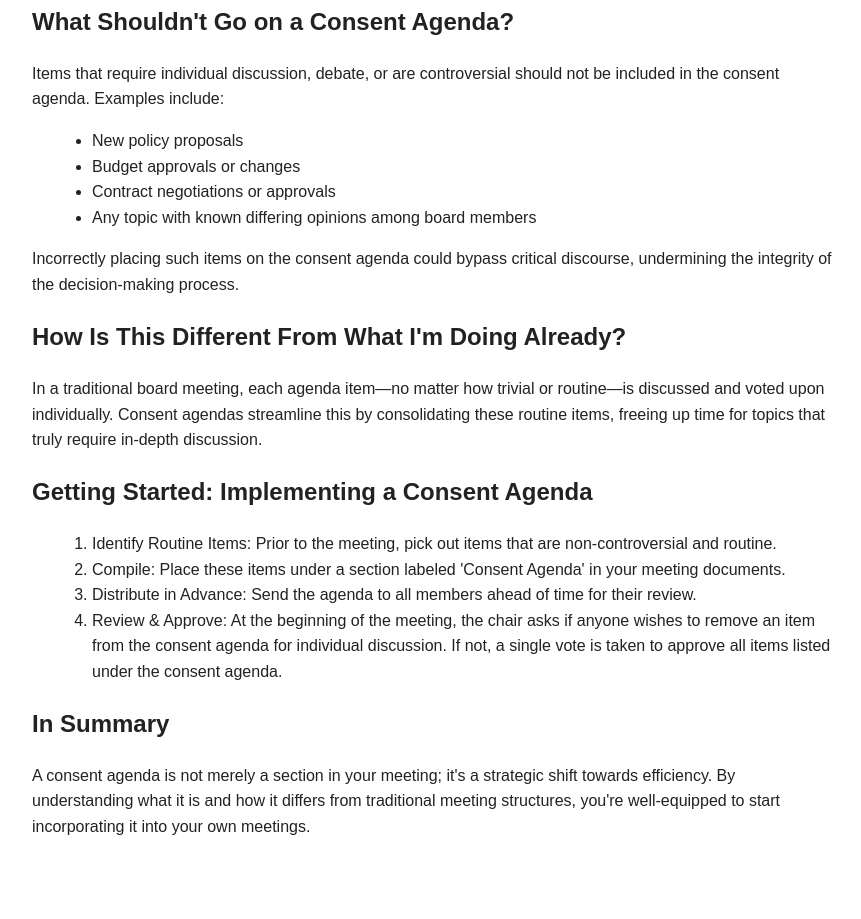
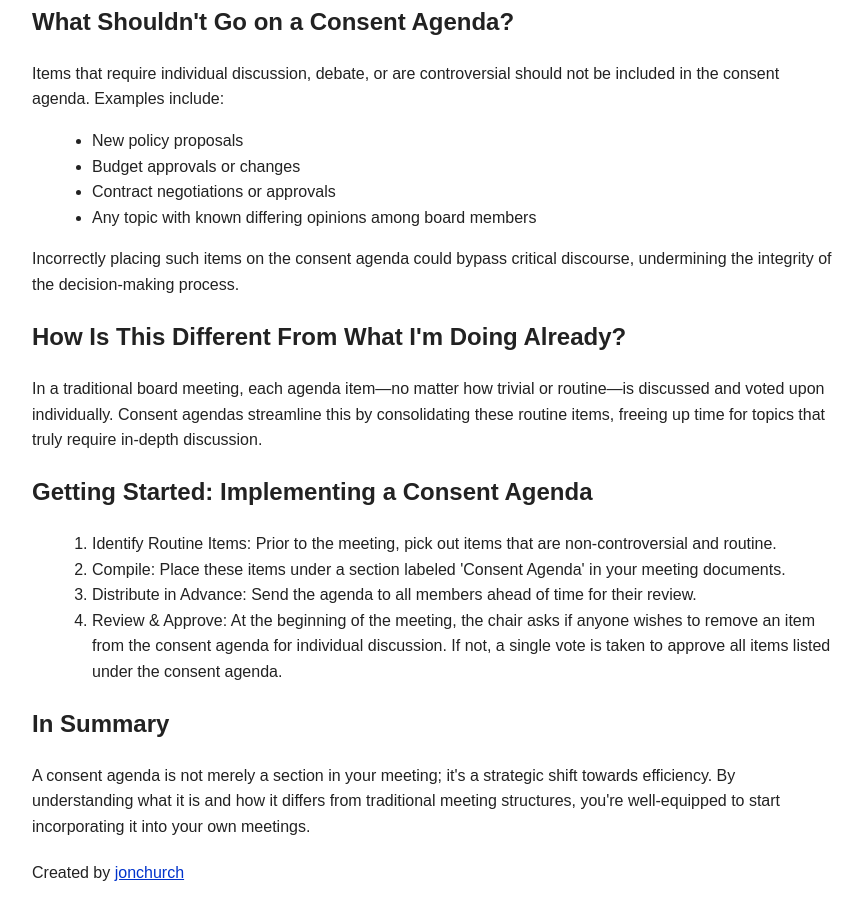
Before and after one commit to jonchurch/consent-agenda, a website: page index.html in a window 1280 px wide. Shown: the part 704-1623 px from the top of the page, without its empty margins (208-1069 px from the left). Before the commit the page ends 1584 px from the top, so only its background shows below. Drawn offline with Linux system fonts and the light colour scheme.

Commit message:
add a footer with credit link to jonchurch.com

```diff
--- a/index.html
+++ b/index.html
@@ -135,4 +135,7 @@
   </section>
 
 </body>
+<footer>
+  <p>Created by <a href="https://jonchurch.com" target="_blank">jonchurch</a></p>
+</footer>
 </html>
```
